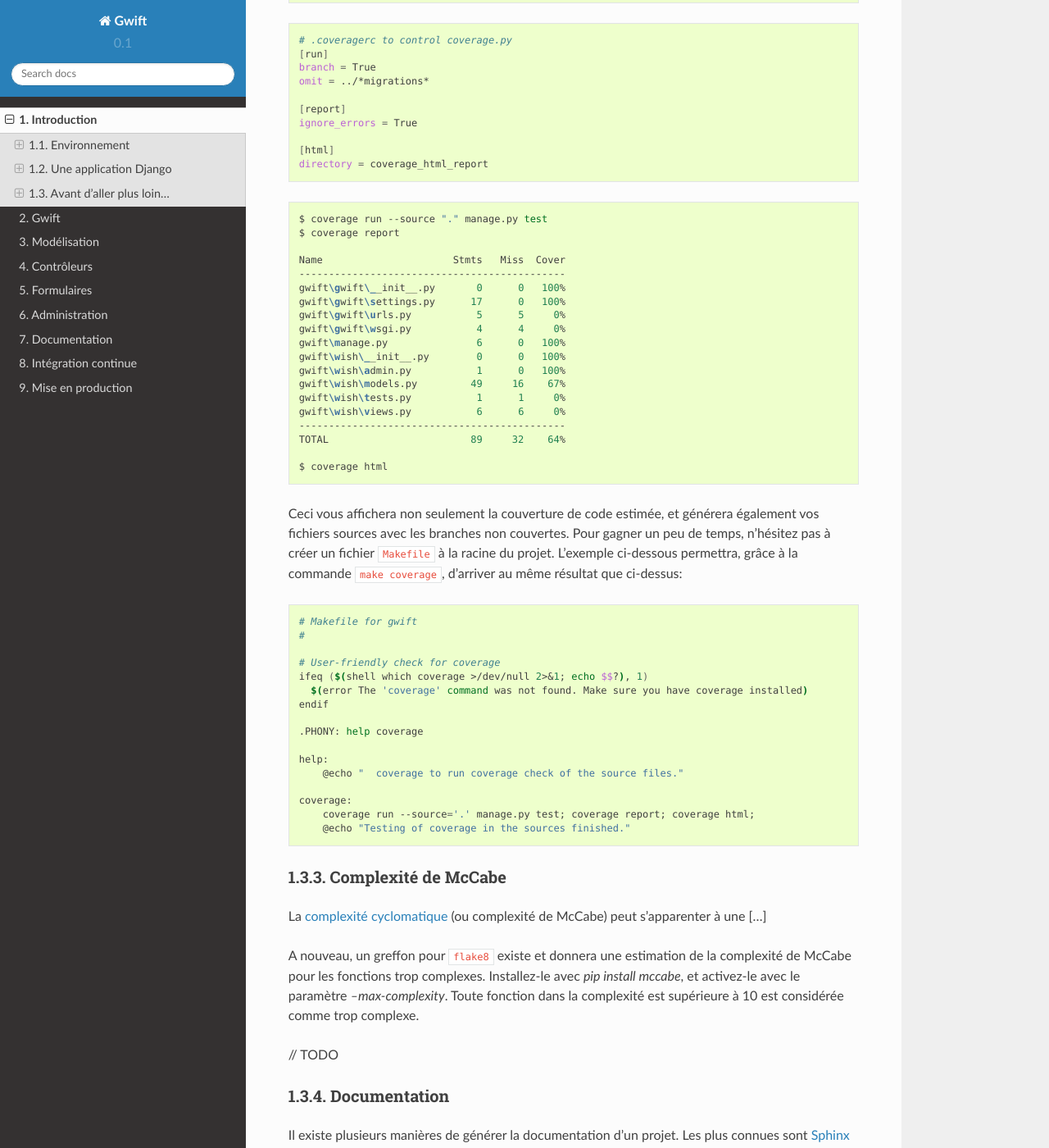
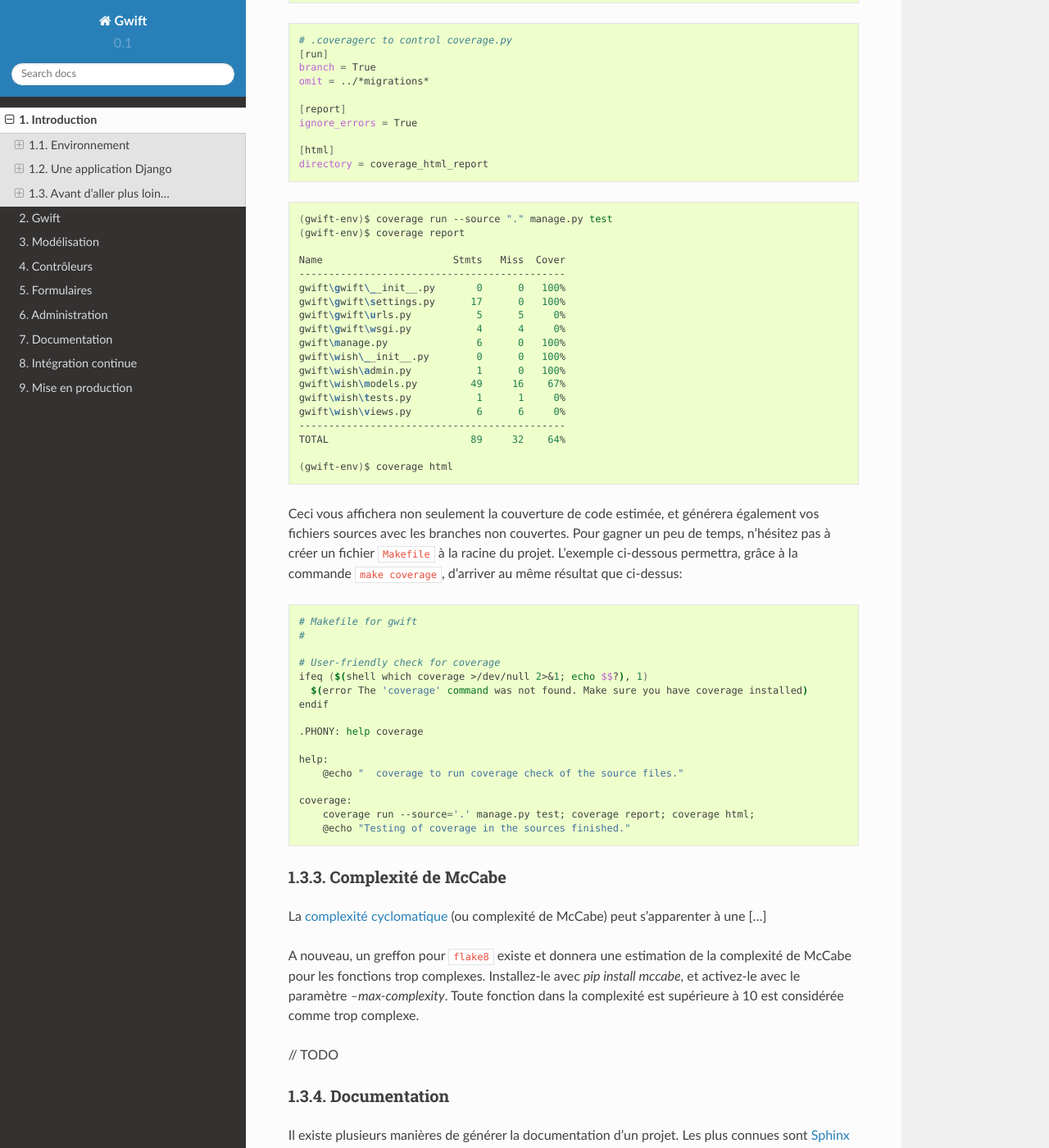
Before and after one commit to Grimbox/gwift-book, a Sphinx documentation site: the page built from source/intro.rst, in a window 1280 px wide and 1400 px high, scrolled down 7140 px. Shown: the whole window at 82% size. Built offline with Sphinx 7.4.7 and the Read the Docs theme 2.0.0, drawn with Linux system fonts in a browser that asks for light colours; some of the changed text lies outside the part shown.

Commit message:
Add gwift-env on each shell in intro

```diff
--- a/source/intro/03-before-going-further.rst
+++ b/source/intro/03-before-going-further.rst
@@ -58,8 +58,8 @@ Attention que celle-ci ne permet pas de vérifier que le code est **bien** test
 
 .. code-block:: shell
 
-    $ coverage run --source "." manage.py test
-    $ coverage report
+    (gwift-env)$ coverage run --source "." manage.py test
+    (gwift-env)$ coverage report
 
     Name                      Stmts   Miss  Cover
     ---------------------------------------------
@@ -76,7 +76,7 @@ Attention que celle-ci ne permet pas de vérifier que le code est **bien** test
     ---------------------------------------------
     TOTAL                        89     32    64%
 
-    $ coverage html
+    (gwift-env)$ coverage html
 
 Ceci vous affichera non seulement la couverture de code estimée, et générera également vos fichiers sources avec les branches non couvertes. Pour gagner un peu de temps, n'hésitez pas à créer un fichier ``Makefile`` à la racine du projet. L'exemple ci-dessous permettra, grâce à la commande ``make coverage``, d'arriver au même résultat que ci-dessus:
 
@@ -117,13 +117,13 @@ Dans l'immédiat, nous nous contenterons d'avoir des modules documentés (quelle
 
 .. code-block:: shell
 
-    pip install flake8_docstrings
+    (gwift-env)$ pip install flake8_docstrings
 
 Lancez ensuite `flake8` avec la commande `flake8 . --exclude="migrations"`. Sur notre projet (presque) vide, le résultat sera le suivant:
 
 .. code-block:: shell
 
-    $ flake8 . --exclude="migrations"
+    (gwift-env)$ flake8 . --exclude="migrations"
     .\gwift\manage.py:1:1: D100  Missing docstring in public module
     .\gwift\gwift\__init__.py:1:1: D100  Missing docstring in public module
     .\gwift\gwift\urls.py:1:1: D400  First line should end with a period (not 'n')
```
